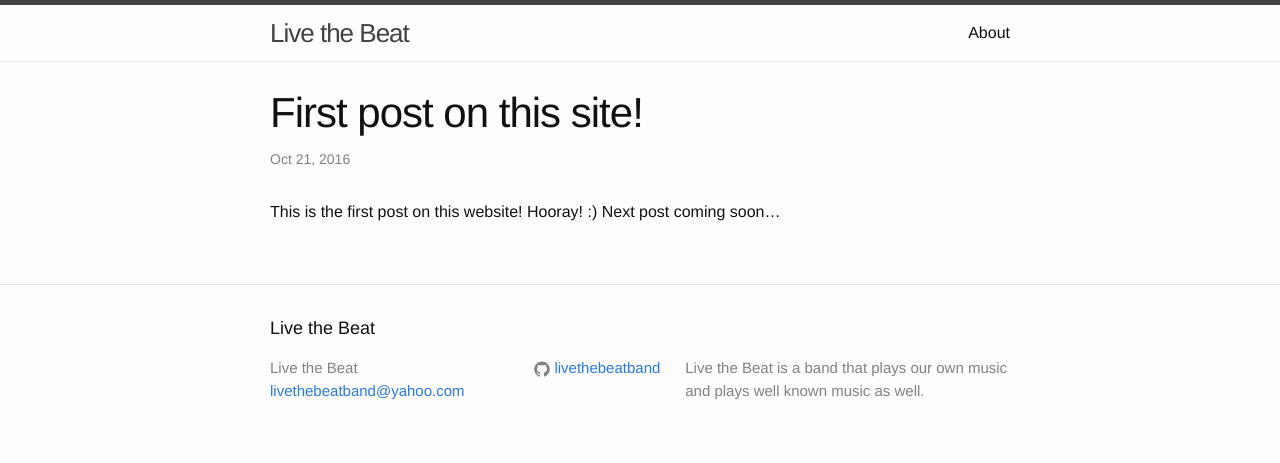
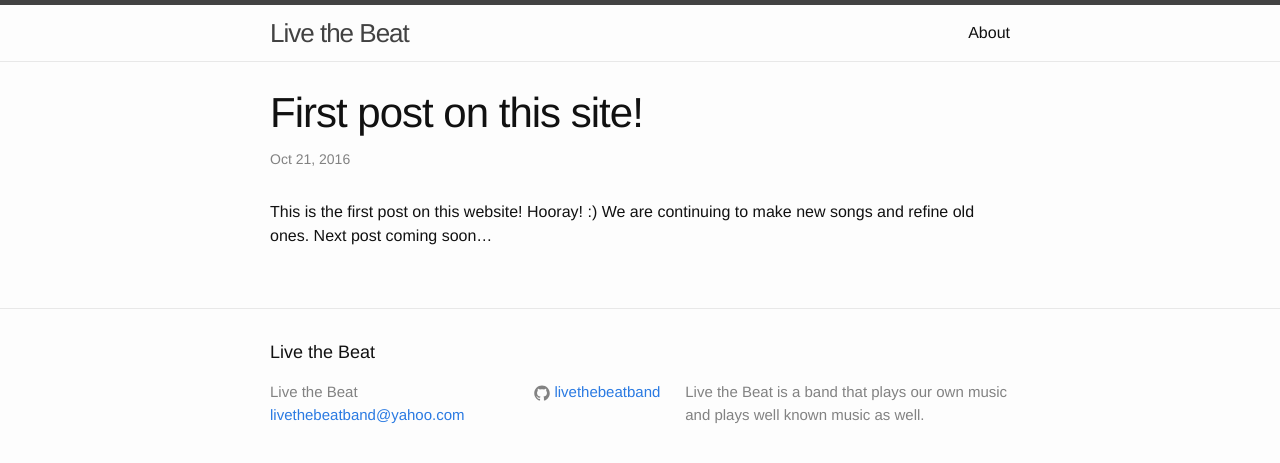
Before and after one commit to livethebeatband/livethebeatband.github.io, a Jekyll site: the page built from _posts/2016-10-21-First-post.markdown, in a window 1280 px wide. Shown: the top 463 px of the page. Built offline with Jekyll 4.4.1, drawn with Linux system fonts in a browser that asks for light colours.

Commit message:
Update 2016-10-21-First-post.markdown

```diff
--- a/_posts/2016-10-21-First-post.markdown
+++ b/_posts/2016-10-21-First-post.markdown
@@ -2,4 +2,4 @@
 layout: post
 title: First post on this site!
 ---
-This is the first post on this website! Hooray! :) Next post coming soon...
+This is the first post on this website! Hooray! :) We are continuing to make new songs and refine old ones. Next post coming soon...
```
